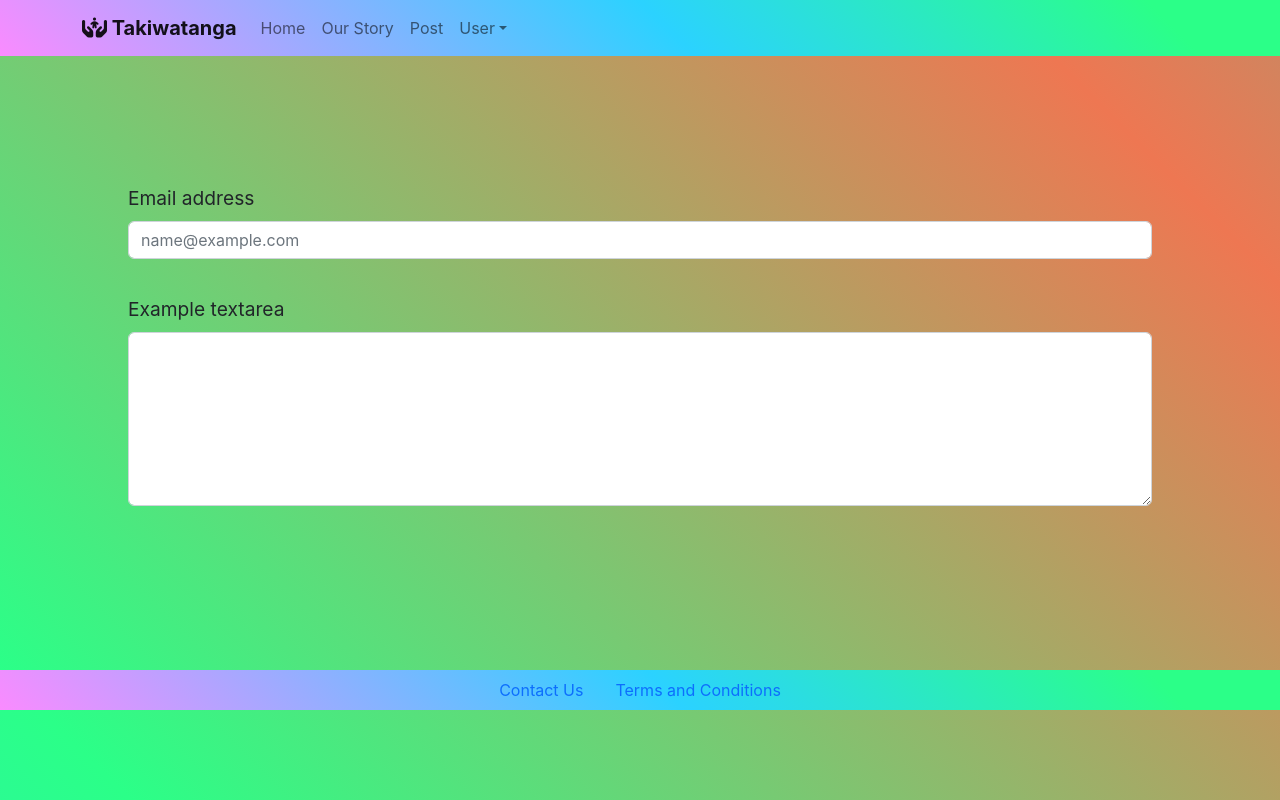
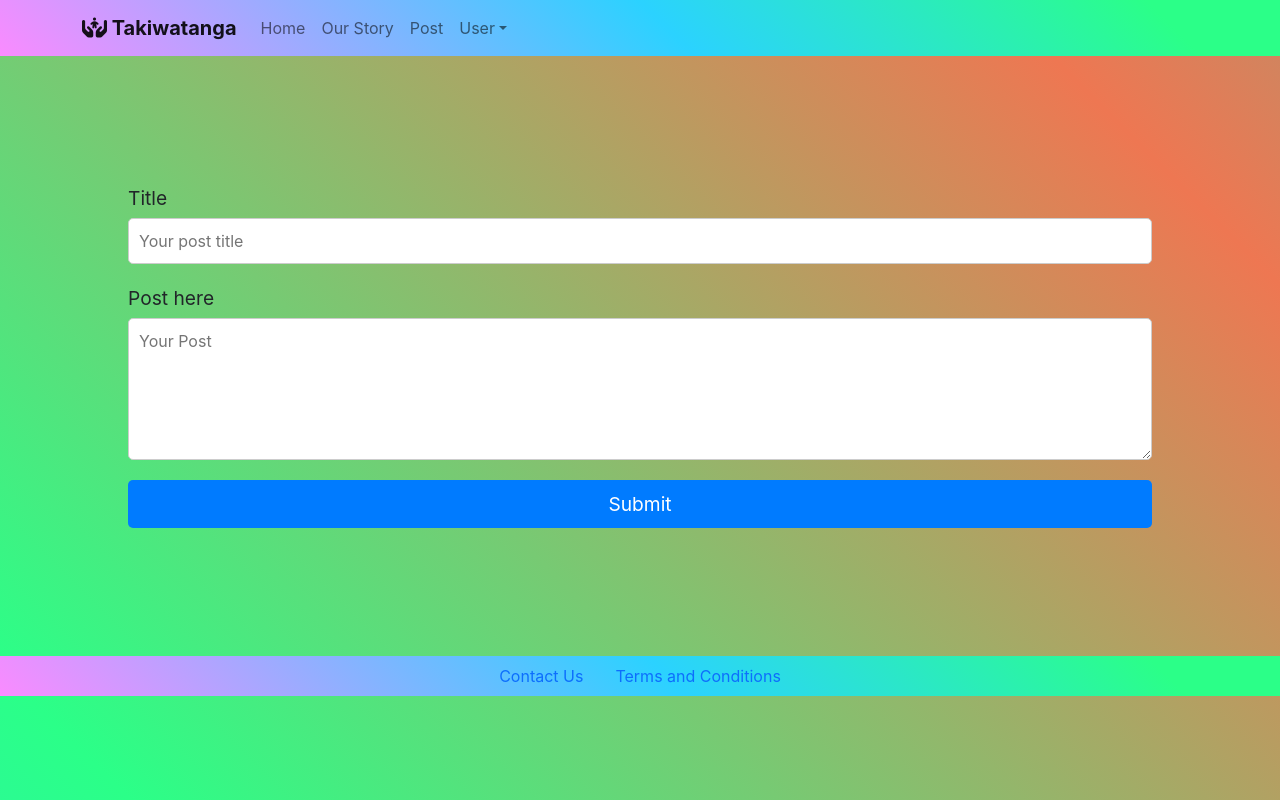
Before and after one commit to Childy77/Takiwatanga, a React (Create React App) app in the folder client/: page /post in a window 1280 px wide. Built offline with nearby package versions, Linux system fonts and the light colour scheme.

Commit message:
made changes to post pages

```diff
--- /dev/null
+++ b/client/src/components/createPost.js
@@ -0,0 +1,50 @@
+import React, { useState } from 'react';
+
+const CreatePost = () => {
+  const [formState, setFormState] = useState({
+    description: '',
+    url: ''
+  });
+
+  return (
+    <div>
+      <form className="post"
+        onSubmit={(e) => {
+          e.preventDefault();
+        }}
+      >
+        <label for="title">Title</label>
+          <input id='title'
+            className="mb2"
+            value={formState.description}
+            onChange={(e) =>
+              setFormState({
+                ...formState,
+                description: e.target.value
+              })
+            }
+            type="text"
+            placeholder="Your post title"
+          />
+          <label for="post-content">Post here</label>
+          <textarea rows="5"
+
+            className="mb2"
+            value={formState.url}
+            onChange={(e) =>
+              setFormState({
+                ...formState,
+                url: e.target.value
+              })
+            }
+
+            placeholder="Your Post"
+          />
+
+        <button type="submit">Submit</button>
+      </form>
+    </div>
+  );
+};
+
+export default CreatePost;
--- a/client/src/pages/Post.js
+++ b/client/src/pages/Post.js
@@ -1,18 +1,34 @@
 import React from 'react'
 import Form from 'react-bootstrap/Form';
+import Button from 'react-bootstrap/Button';
+// import React, { useState } from 'react';
+import CreatePost from '../components/createPost';
+
+
 
 function Post() {
+  // const [formState, setFormState] = useState({
+  //   description: '',
+  //   url: ''
+  // });
+
   return (
-    <Form className='post'>
-    <Form.Group className="mb-3" controlId="exampleForm.ControlInput1">
-      <Form.Label>Email address</Form.Label>
-      <Form.Control type="email" placeholder="name@example.com" />
-    </Form.Group>
-    <Form.Group className="mb-3" controlId="exampleForm.ControlTextarea1">
-      <Form.Label>Example textarea</Form.Label>
-      <Form.Control className='text' as="textarea" rows={3} />
-    </Form.Group>
-  </Form>
+    // <div>
+    <CreatePost />
+  //   <Form className='post'>
+  //   <Form.Group className="mb-3" controlId="exampleForm.ControlInput1">
+  //     <Form.Label>Email address</Form.Label>
+  //     <Form.Control type="email" placeholder="name@example.com" />
+  //   </Form.Group>
+  //   <Form.Group className="mb-3" controlId="exampleForm.ControlTextarea1">
+  //     <Form.Label>Example textarea</Form.Label>
+  //     <Form.Control className='text' as="textarea" rows={3} />
+  //   </Form.Group>
+  //   <Button variant="primary" type="submit">
+  //       Submit
+  //     </Button>
+  // </Form>
+  // </div>
   )
 }
 
```
Also changed, not shown: 1 other file (tests, documents, lock files or other folders).
